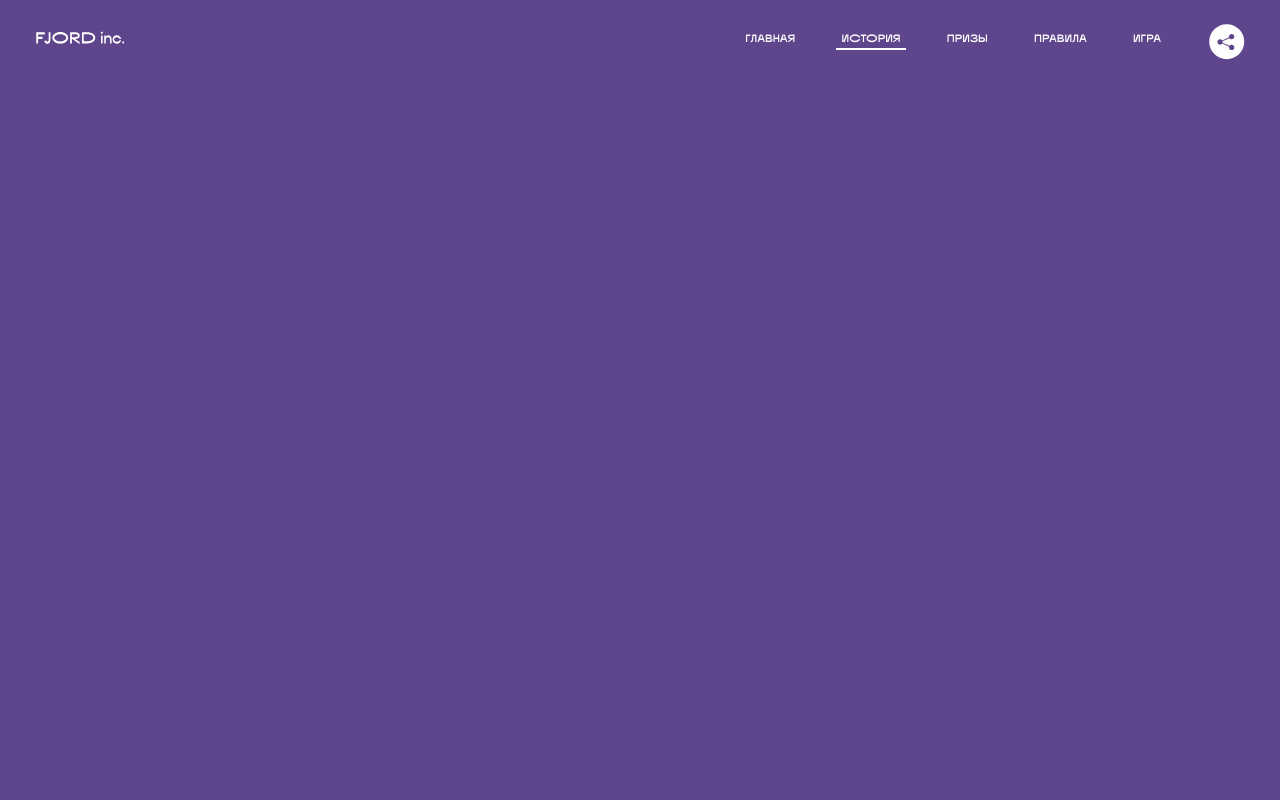
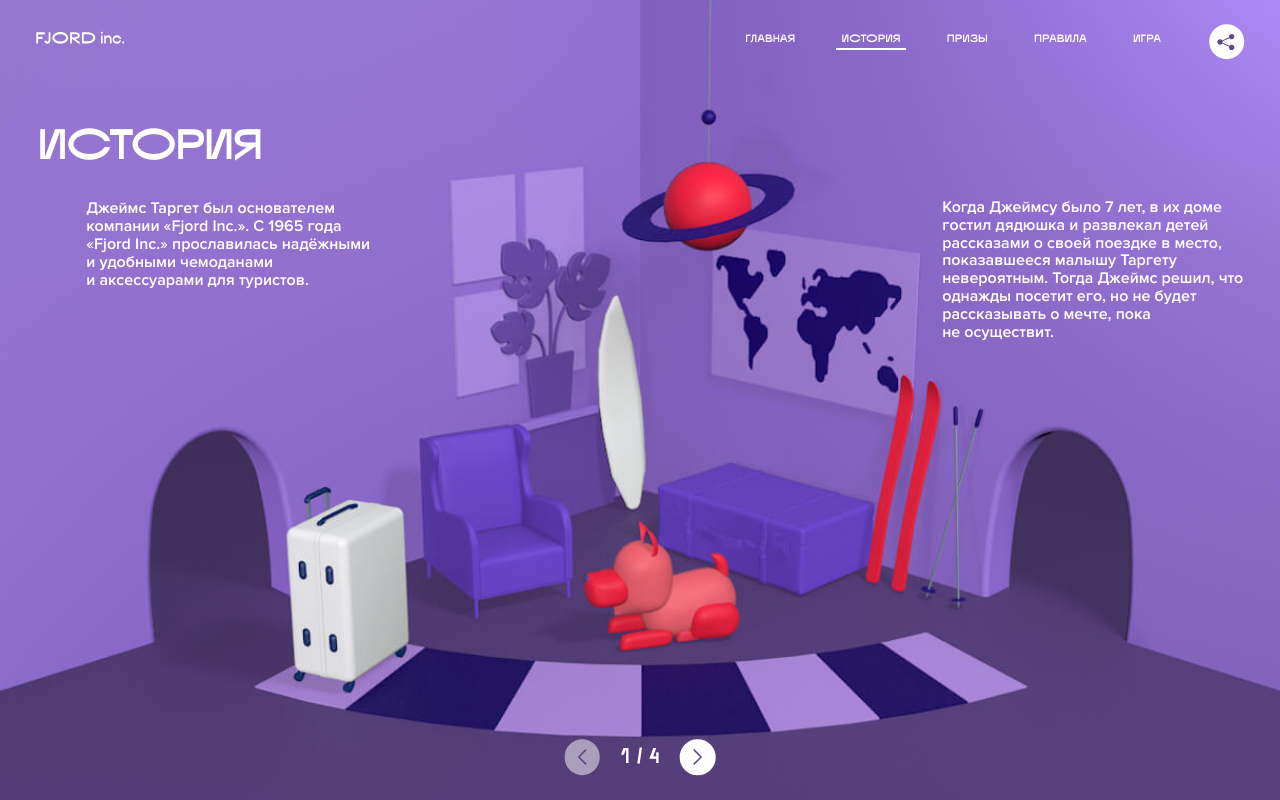
Before and after one commit to pavel-alpinweb/magic-vacation, a website built with webpack: page source/index.html in a window 1280 px wide. Both pictures are taken after a click on the link "ИСТОРИЯ". Built offline with nearby package versions, Linux system fonts and the light colour scheme.

Commit message:
Сделал переход для блокера экрана

```diff
--- a/source/scss/blocks/screen.scss
+++ b/source/scss/blocks/screen.scss
@@ -32,13 +32,18 @@
 
 .screen__blocker {
   width: 100%;
-  height: 100%;
+  height: 0;
   position: absolute;
   background-color: $c-dark;
   right: 0;
   left: 0;
   bottom: 0;
   z-index: 1;
+  transition: height 0.4s cubic-bezier(0.17,1,0.8,0.98);
+
+  &.show {
+    height: 100%;
+  }
 }
 
 .screen__disclaimer {
```
